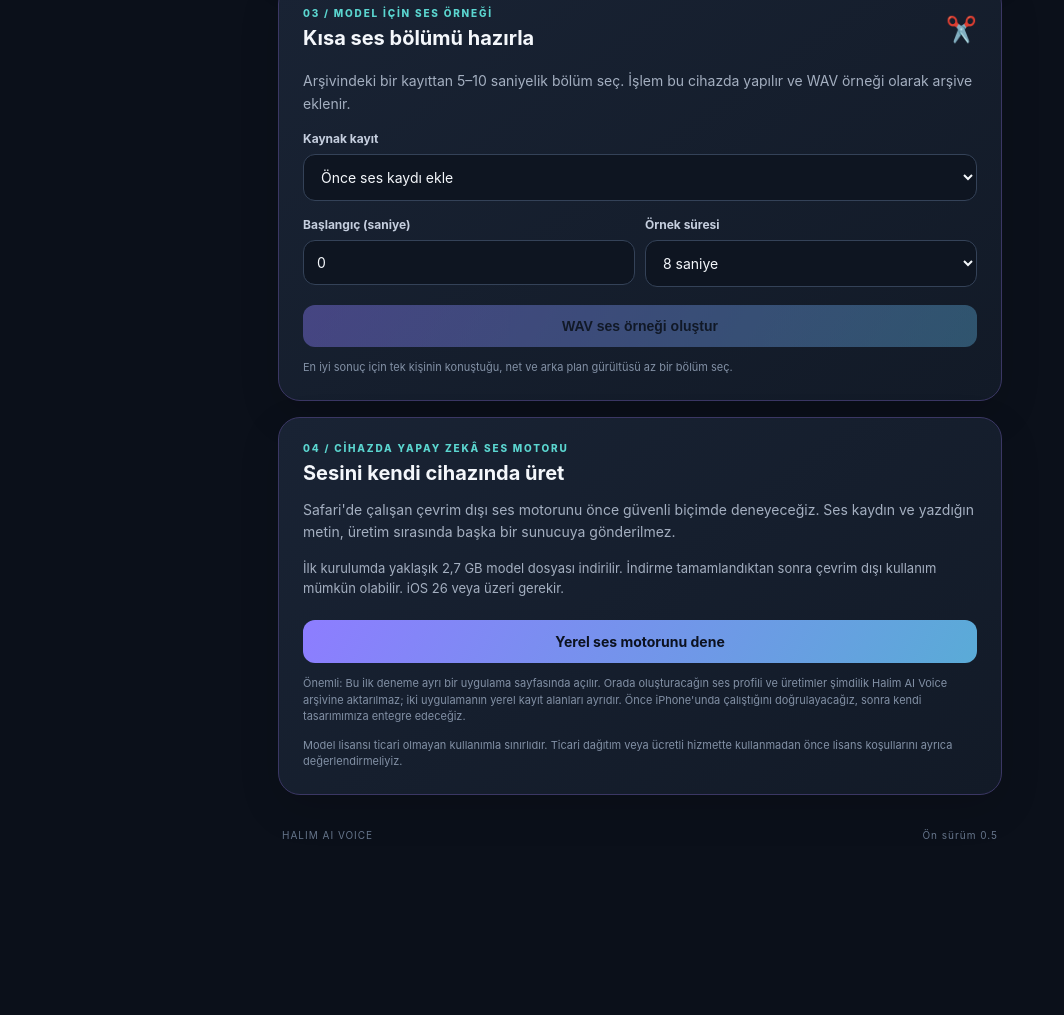
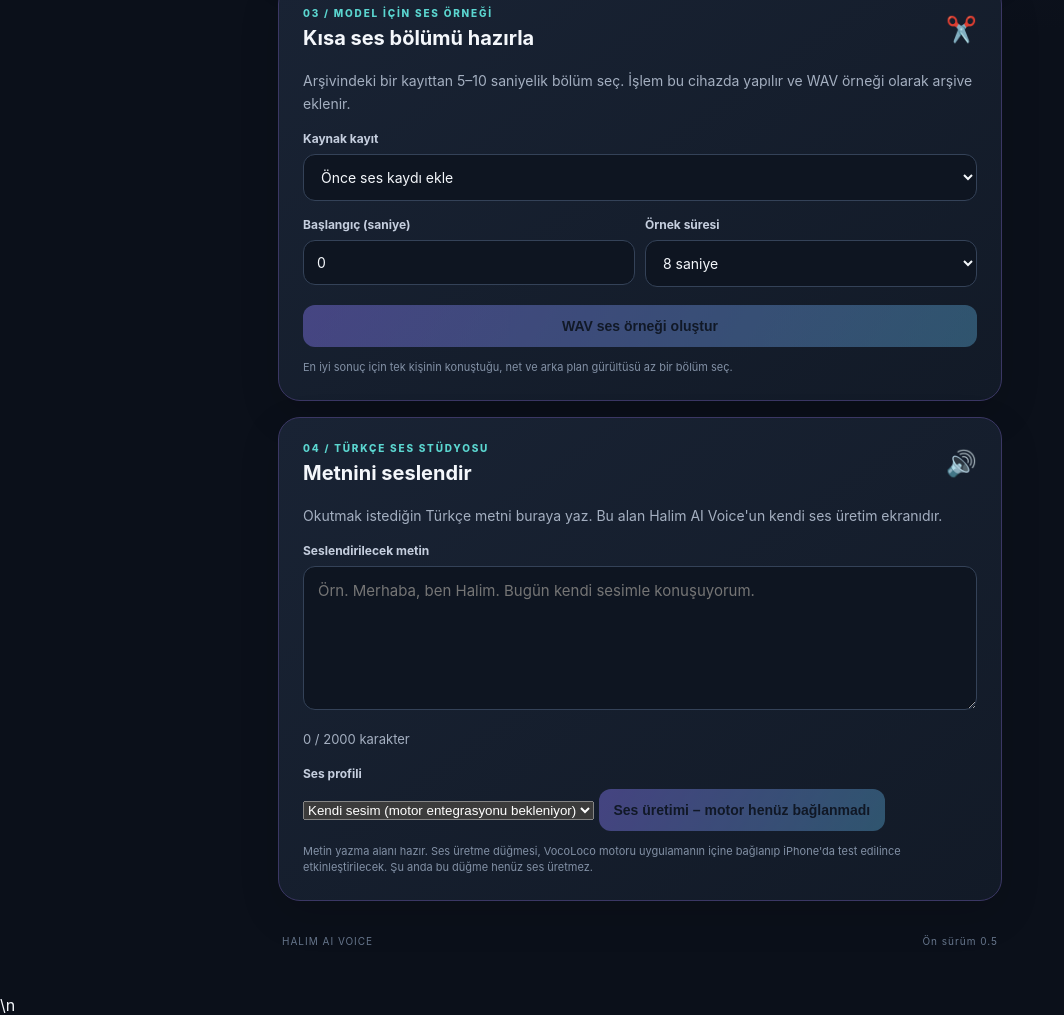
Before and after one commit to hpirselim-lgtm/Halim-AI-Voice, a plain HTML site: page index.html in a window 1280 px wide. Shown: the part 1106-2121 px from the top of the page, without its empty margins (0-1064 px from the left). Before the commit the page ends 1995 px from the top, so only its background shows below. Drawn offline with Linux system fonts and the light colour scheme.

Commit message:
Add Turkish text-to-speech studio interface

```diff
--- a/index.html
+++ b/index.html
@@ -55,17 +55,30 @@
       <button class="button primary sample-button" id="makeSampleButton" disabled>WAV ses örneği oluştur</button>
       <p class="small-note" id="sampleStatus">En iyi sonuç için tek kişinin konuştuğu, net ve arka plan gürültüsü az bir bölüm seç.</p>
     </section>
-    <section class="panel future-panel">
-      <p class="eyebrow">04 / CİHAZDA YAPAY ZEKÂ SES MOTORU</p>
-      <h2>Sesini kendi cihazında üret</h2>
-      <p class="muted">Safari'de çalışan çevrim dışı ses motorunu önce güvenli biçimde deneyeceğiz. Ses kaydın ve yazdığın metin, üretim sırasında başka bir sunucuya gönderilmez.</p>
-      <div class="record-status">İlk kurulumda yaklaşık 2,7 GB model dosyası indirilir. İndirme tamamlandıktan sonra çevrim dışı kullanım mümkün olabilir. iOS 26 veya üzeri gerekir.</div>
-      <a class="button primary server-action" href="https://magkino.github.io/vocoloco_tts/" target="_blank" rel="noopener noreferrer">Yerel ses motorunu dene</a>
-      <p class="small-note">Önemli: Bu ilk deneme ayrı bir uygulama sayfasında açılır. Orada oluşturacağın ses profili ve üretimler şimdilik Halim AI Voice arşivine aktarılmaz; iki uygulamanın yerel kayıt alanları ayrıdır. Önce iPhone'unda çalıştığını doğrulayacağız, sonra kendi tasarımımıza entegre edeceğiz.</p>
-      <p class="small-note">Model lisansı ticari olmayan kullanımla sınırlıdır. Ticari dağıtım veya ücretli hizmette kullanmadan önce lisans koşullarını ayrıca değerlendirmeliyiz.</p>
+    <section class="panel future-panel" id="speechStudio">
+      <div class="section-heading"><div><p class="eyebrow">04 / TÜRKÇE SES STÜDYOSU</p><h2>Metnini seslendir</h2></div><span class="mic-icon">🔊</span></div>
+      <p class="muted">Okutmak istediğin Türkçe metni buraya yaz. Bu alan Halim AI Voice'un kendi ses üretim ekranıdır.</p>
+      <label class="field-label" for="speechText">Seslendirilecek metin</label>
+      <textarea id="speechText" rows="6" maxlength="2000" placeholder="Örn. Merhaba, ben Halim. Bugün kendi sesimle konuşuyorum."></textarea>
+      <div class="record-status"><span id="speechCharCount">0</span> / 2000 karakter</div>
+      <label class="field-label" for="speechVoice">Ses profili</label>
+      <select id="speechVoice"><option value="personal">Kendi sesim (motor entegrasyonu bekleniyor)</option></select>
+      <button class="button primary" id="generateSpeechButton" type="button" disabled>Ses üretimi – motor henüz bağlanmadı</button>
+      <p class="small-note" id="speechStatus" aria-live="polite">Metin yazma alanı hazır. Ses üretme düğmesi, VocoLoco motoru uygulamanın içine bağlanıp iPhone'da test edilince etkinleştirilecek. Şu anda bu düğme henüz ses üretmez.</p>
     </section>
     <footer><span>HALIM AI VOICE</span><span>Ön sürüm 0.5</span></footer>
   </main>
-  <script src="./app.js"></script>
+
+  <script>
+    (() => {
+      const text = document.getElementById('speechText');
+      const count = document.getElementById('speechCharCount');
+      if (text && count) {
+        const update = () => { count.textContent = String(text.value.length); };
+        text.addEventListener('input', update);
+        update();
+      }
+    })();
+  </script>\n  <script src="./app.js"></script>
 </body>
 </html>
```
